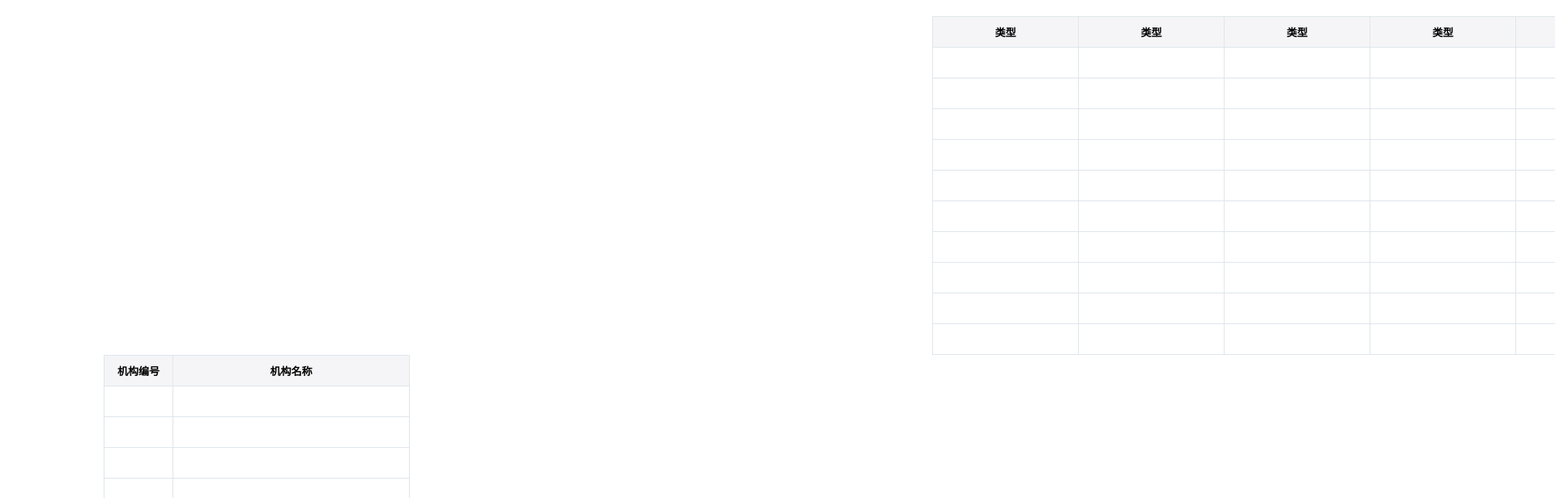
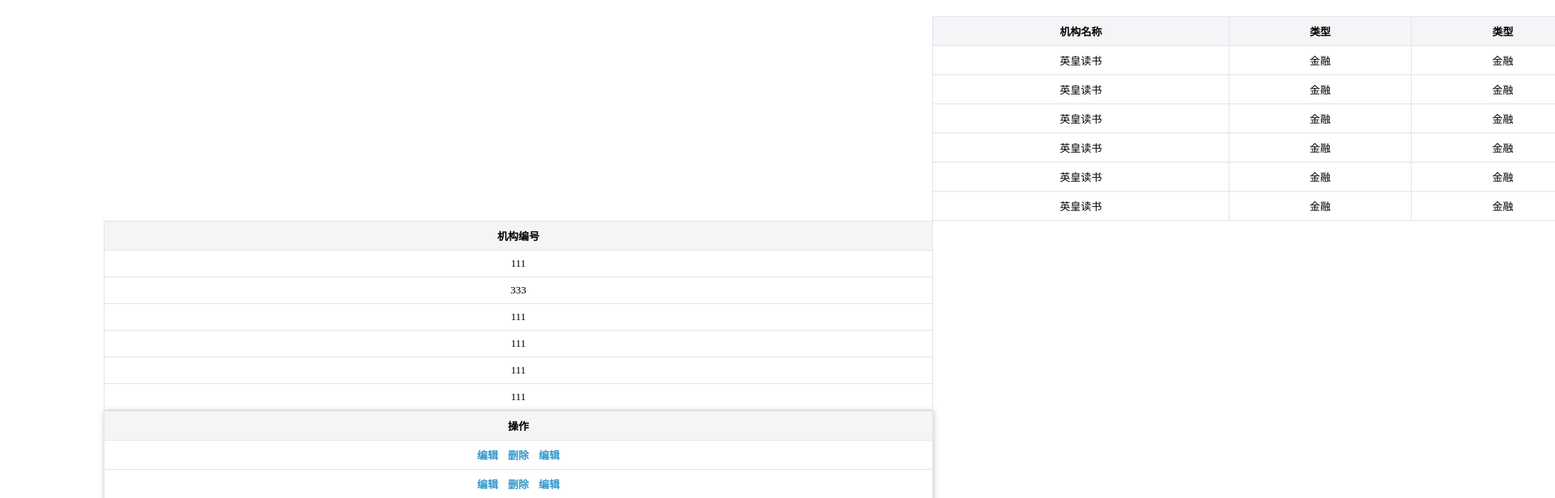
Before and after one commit to Z6T/nature-ui, a Vue app: page / in a window 1280 px wide. Shown: the top 616 px of the page at 81% size, 1920 px wide, since content can reach past the window. Built offline with nearby package versions, Linux system fonts and the light colour scheme.

Commit message:
feature:add 编辑删除时候每一行的数据获取(作用域插槽,)

```diff
--- a/examples/App.vue
+++ b/examples/App.vue
@@ -1,35 +1,11 @@
 <template>
     <div id="app">
         <nt-table :data="tableData" :columns="title">
-            <!-- <nt-table-column
-                label="fdsfdsfsdfsdfsdfsdfdsfdsfsdfsdfsdfsdfdsfdsfsdfsdfsdfsd"
-                prop="chinese"
-                width="300"
-                fixed
-            ></nt-table-column>
-            <nt-table-column label="数学" prop="shuxue" fixed></nt-table-column>
-            <nt-table-column label="英语" prop="english" width="300"></nt-table-column>
-            <nt-table-column label="英语" prop="english" width="300"></nt-table-column>
-            <nt-table-column label="英语" prop="english" width="300"></nt-table-column>
-            <nt-table-column label="英语" prop="english" width="300"></nt-table-column>
-            <nt-table-column label="英语" prop="english" width="300"></nt-table-column>
-            <nt-table-column label="英语" prop="english" width="300"></nt-table-column>
-            <nt-table-column label="英语" prop="english" width="300"></nt-table-column>
-            <nt-table-column label="英语" prop="english" width="300"></nt-table-column>
-            <nt-table-column label="英语" prop="english" width="300"></nt-table-column>
-            <nt-table-column label="英语" prop="english" width="300"></nt-table-column>
-            <nt-table-column label="英语" prop="english" width="300"></nt-table-column>
-            <nt-table-column label="英语" prop="english" width="300"></nt-table-column>
-            <nt-table-column label="英语" prop="english" width="300"></nt-table-column>
-            <nt-table-column label="物理" prop="wuli" fixed="right"></nt-table-column>
-            <nt-table-column label="化学" prop="huaxue" fixed="right">gdfgdf</nt-table-column>
-            <el-table-column fixed="right" width="100">
-                <template>
-                    <nt-button type="text" size="small">查看</nt-button>
-                    <nt-button type="text" size="small">编辑</nt-button>
-                    <button>你哈</button>
-                </template>
-            </el-table-column>-->
+            <template v-slot:default="scope" fixed="right">
+                <span @click="handleCick(scope.row)">编辑</span>
+                <span>删除</span>
+                <span>编辑</span>
+            </template>
         </nt-table>
         <hr />
         <!-- <nt-swiper></nt-swiper> -->
@@ -107,7 +83,7 @@ export default {
                     label: '机构名称',
                     prop: 'name',
                     width: 292,
-                    fixed: 'left',
+                    // fixed: 'left',
                     textAlign: 'left'
                 },
                 {
@@ -143,78 +119,59 @@ export default {
                 {
                     label: '类型',
                     prop: 'type',
-                    width: 180
+                    width: 180,
+                    // fixed: 'right'
                 },
                 {
                     label: '状态',
                     prop: 'brand',
-                    width: 82
+                    width: 82,
+                    // fixed: 'right'
                 }
             ],
             tableData: [{
-                chinese: 111,
+                number: 111,
                 // english: 222,
-                shuxue: 333,
-                wuli: 444,
-                huaxue: 555
+                name: '英皇读书',
+                type: '金融',
+                brand: '在线运行'
             }, {
-                chinese: 111,
-                english: "english",
-                shuxue: 333,
-                wuli: 444,
-                huaxue: 555
+                number: 333,
+                // english: 222,
+                name: '英皇读书',
+                type: '金融',
+                brand: '在线运行'
             }, {
-                chinese: 111,
-                english: "english",
-                shuxue: 333,
-                wuli: 444,
-                huaxue: 555
+                number: 111,
+                // english: 222,
+                name: '英皇读书',
+                type: '金融',
+                brand: '在线运行'
             }, {
-                chinese: 111,
-                english: "english",
-                shuxue: 333,
-                wuli: 444,
-                huaxue: 555
+                number: 111,
+                // english: 222,
+                name: '英皇读书',
+                type: '金融',
+                brand: '在线运行'
             }, {
-                chinese: 111,
-                english: "english",
-                shuxue: 333,
-                wuli: 444,
-                huaxue: 555
+                number: 111,
+                // english: 222,
+                name: '英皇读书',
+                type: '金融',
+                brand: '在线运行'
             }, {
-                chinese: 111,
-                english: "english",
-                shuxue: 333,
-                wuli: 444,
-                huaxue: 555
-            }, {
-                chinese: 111,
-                english: "english",
-                shuxue: 333,
-                wuli: 444,
-                huaxue: 555
-            }, {
-                chinese: 111,
-                english: "english",
-                shuxue: 333,
-                wuli: 444,
-                huaxue: 555
-            }, {
-                chinese: 111,
-                english: "english",
-                shuxue: 333,
-                wuli: 444,
-                huaxue: 555
-            }, {
-                chinese: 111,
-                english: "english",
-                shuxue: 333,
-                wuli: 444,
-                huaxue: 555
-            }]
+                number: 111,
+                // english: 222,
+                name: '英皇读书',
+                type: '金融',
+                brand: '在线运行'
+            },]
         }
     },
     methods: {
+        handleCick(data) {
+            console.log(data);
+        },
         query(e) {
             // eslint-disable-next-line no-console
             console.log(e);
--- a/packages/nt-styles/src/table.css
+++ b/packages/nt-styles/src/table.css
@@ -1,10 +1,11 @@
 table{
+    width: 100%;
     border-collapse: collapse;
     & thead th,tbody td{
         font-size: 13px;
-        height: 38px;
+        /* height: 38px; */
         border: 1px solid #dfe6ec;
-        padding: 6px 10px;
+        padding: 8px 10px;
         box-sizing: border-box;
         text-align: center;
         background-clip: padding-box;
@@ -14,6 +15,13 @@ table{
     & tbody td{
         background-color: #fff;
     }
+}
+
+.handleTd > *{
+    margin: 0 6px;
+    font-weight: bold;
+    color:var(--base_color);
+    cursor: pointer;
 }
 
 @b nt-table{
--- a/packages/table/index.vue
+++ b/packages/table/index.vue
@@ -6,13 +6,13 @@
                 <thead ref="scrolThead" :style="topStyl">
                     <tr>
                         <th
+                            :height="tHeadHeight"
                             :width="item.width"
                             v-for="(item,index) in scrollTitleData.title"
                             :key="index+'_'+item.prop"
                         >
                             <div v-text="item.label"></div>
                         </th>
-                        <!-- <slot></slot> -->
                     </tr>
                 </thead>
                 <tbody>
@@ -37,6 +37,7 @@
                 <thead ref="fixedleftThead" :style="topStyl">
                     <tr>
                         <th
+                            :height="tHeadHeight"
                             :width="item.width"
                             v-for="(item,index) in leftFixTabelData.title"
                             :key="index+'_'+item.prop"
@@ -66,12 +67,16 @@
             <table class="nt-table__fixedright__table" ref="fixedrightTable">
                 <thead ref="fixedrightThead" :style="topStyl">
                     <tr>
-                        <nt-table-column
+                        <th
+                            :height="tHeadHeight"
                             :width="item.width"
                             v-for="(item,index) in rightFixTabelData.title"
                             :key="index+'_'+item.prop"
                             v-text="item.label"
-                        ></nt-table-column>
+                        ></th>
+                        <th v-if="$scopedSlots.default">
+                            <div>操作</div>
+                        </th>
                     </tr>
                 </thead>
 
@@ -82,6 +87,9 @@
                             :key="j+'_td'"
                             v-text="row[title.prop]"
                         ></td>
+                        <td v-if="$scopedSlots.default" class="handleTd">
+                            <slot v-bind:row="row"></slot>
+                        </td>
                     </tr>
                 </tbody>
             </table>
@@ -90,11 +98,9 @@
 </template>
 
 <script>
-import NtTableColumn from './tablecolumn';
 
 export default {
     name: 'nt-table',
-    components: { NtTableColumn },
     data() {
         return {
             titleAllData: [],
@@ -113,7 +119,9 @@ export default {
                 data: []
             },
             scrollTop: 0,
-            scrollLeft: 0
+            scrollLeft: 0,
+            tHeadHeight: 0,
+            row: 988989
         }
     },
     props: {
@@ -136,8 +144,6 @@ export default {
     },
     methods: {
         handleSlotData() {
-            // const slotDefault = this.$slots.default;
-            // console.log(slotDefault);
             this.columns.forEach(item => this.titleAllData.push(item))
             // 此处如果用filter,增加复杂度,要三次filter
             this.titleAllData.forEach(item => {
@@ -151,15 +157,14 @@ export default {
             });
         },
         setScrollTablePading() {
-            if (this.leftFixTabelData.title.length !== 0 || this.leftFixTabelData.title.length !== 0) {
+            if (this.leftFixTabelData.title.length !== 0) {
                 setTimeout(() => {
                     const [pdLeft, pdRight, scrollWidth] = [this.$refs.fixedleftWrapper.offsetWidth, this.$refs.fixedrightWrapper.offsetWidth, this.$refs.scrollTable.offsetWidth];
                     let lTableWidth = this.leftFixTabelData.title.length ? pdLeft : 0;
-                    let rTableWidth = this.rightFixTabelData.title.length ? pdRight : 0;
+                    let rTableWidth = typeof pdRight !== 'undefined' ? pdRight : 0;
+                    this.$refs.scrolWrapper.style.width = `${scrollWidth + lTableWidth}px`;
                     this.$refs.scrolWrapper.style.paddingLeft = (lTableWidth ? (lTableWidth - 1) : 0) + 'px'
                     this.$refs.scrolWrapper.style.paddingRight = (rTableWidth ? (rTableWidth - 1) : 0) + 'px'
-                    // this.$refs.scrolWrapper.style.padding = `0 ${rTableWidth - 1}px  0  ${lTableWidth - 1}px `;
-                    this.$refs.scrolWrapper.style.width = `${scrollWidth + lTableWidth}px`;
                 }, 0);
             }
         },
@@ -168,8 +173,6 @@ export default {
                 const { scrollTop, scrollLeft } = e.target;
                 // 左右滑动控制fixtable的阴影的显示隐藏
                 this.leftFixTabelData.showShadow = !!scrollLeft;
-                console.log(scrollLeft, this.$refs.ntTableWrapper.offsetWidth, this.$refs.scrolWrapper.offsetWidth);
-
                 this.rightFixTabelData.showShadow = !(scrollLeft + this.$refs.ntTableWrapper.offsetWidth === this.$refs.scrolWrapper.offsetWidth);
                 this.scrollTop = scrollTop
                 this.scrollLeft = scrollLeft
@@ -180,6 +183,11 @@ export default {
         this.handleSlotData();
         this.bindScrollEvent();
         this.setScrollTablePading()
+        setTimeout(() => {
+            this.tHeadHeight = Math.max(this.$refs.scrolThead.offsetHeight,
+                this.$refs.fixedleftThead.offsetHeight,
+                this.$refs.fixedrightThead.offsetHeight)
+        }, 0);
     },
 }
 </script>
--- a/packages/table/tablecolumn.vue
+++ b/packages/table/tablecolumn.vue
@@ -7,7 +7,7 @@
 export default {
     name: 'nt-table-colummn',
     props: {
-        width: String,
+        width: [String, Number],
         fixed: {
             type: [String, Boolean]
         },
@@ -15,7 +15,7 @@ export default {
         prop: String
     },
     created() {
-        console.log(this.$children)
+        // console.log(this.$children)
     },
 }
 </script>
```
